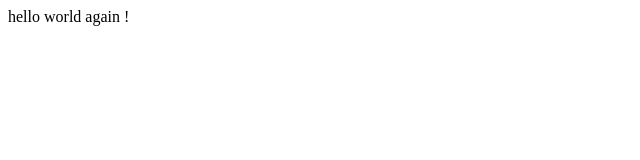
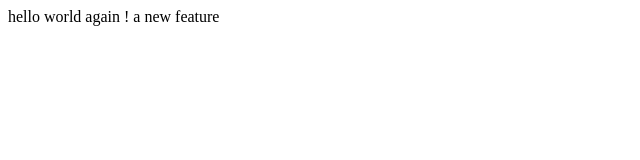
Before and after one commit to gurudevssutar/lecture1, a plain HTML site: page index.html in a window 1280 px wide. Shown: the whole page, without its empty margins (0-640 px from the left). Drawn offline with Linux system fonts and the light colour scheme.

Commit message:
Added another line

```diff
--- a/index.html
+++ b/index.html
@@ -6,5 +6,7 @@
   </head>
   <body>
     hello world again !
+
+    a new feature
   </body>
 </html>
```
